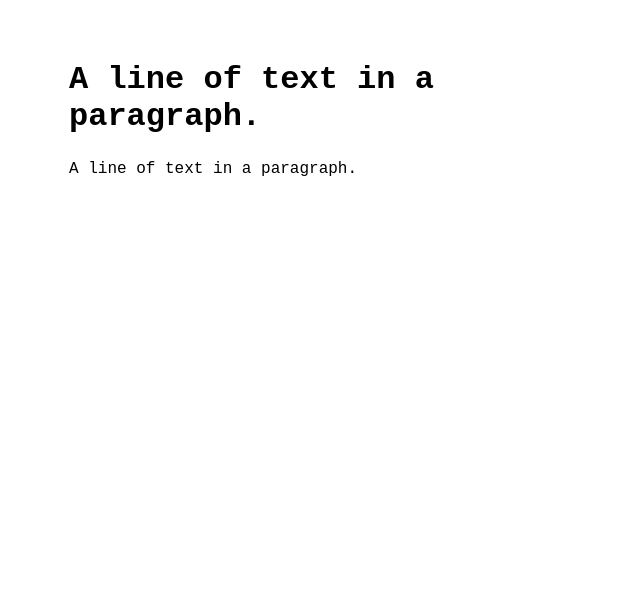
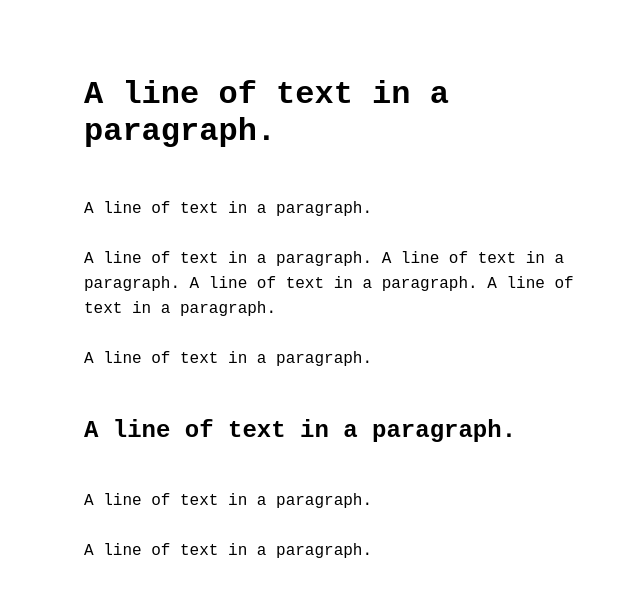
Before and after one commit to dsvgit/slatesbox, a React (Create React App) app: page / in a window 1280 px wide. Shown: the top 596 px of the page, without its empty margins (311-951 px from the left). Built offline with nearby package versions, Linux system fonts and the light colour scheme.

Commit message:
simple dnd support

```diff
--- a/package.json
+++ b/package.json
@@ -3,6 +3,9 @@
   "version": "0.1.0",
   "private": true,
   "dependencies": {
+    "@dnd-kit/core": "^5.0.1",
+    "@dnd-kit/sortable": "^6.0.0",
+    "@dnd-kit/utilities": "^3.1.0",
     "@testing-library/jest-dom": "^5.16.1",
     "@testing-library/react": "^12.1.2",
     "@testing-library/user-event": "^13.5.0",
@@ -10,8 +13,10 @@
     "@types/node": "^16.11.21",
     "@types/react": "^17.0.38",
     "@types/react-dom": "^17.0.11",
+    "classnames": "^2.3.1",
     "react": "^17.0.2",
     "react-dom": "^17.0.2",
+    "react-resize-detector": "^7.0.0",
     "react-scripts": "5.0.0",
     "slate": "^0.72.3",
     "slate-history": "^0.66.0",
--- a/src/App.tsx
+++ b/src/App.tsx
@@ -6,7 +6,13 @@ import {
   withReact,
   RenderElementProps,
   ReactEditor,
+  useSlate,
 } from "slate-react";
+import { closestCenter, DndContext } from "@dnd-kit/core";
+import {
+  verticalListSortingStrategy,
+  SortableContext,
+} from "@dnd-kit/sortable";
 
 import Paragraph from "plugins/paragraph/components/Paragraph";
 import { ParagraphElement } from "plugins/paragraph/types";
@@ -22,6 +28,7 @@ import {
 } from "plugins/heading/components/Heading";
 import Wrapper from "plugins/wrapper";
 import { ElementProps } from "plugins/types";
+import { arrayMove } from "utils";
 
 const renderElementContent = (props: ElementProps) => {
   if (isHeading1Element(props.element)) {
@@ -43,7 +50,31 @@ const renderElementContent = (props: ElementProps) => {
 const App = () => {
   const initialValue: Descendant[] = [
     {
-      type: "h3",
+      type: "h1",
+      children: [{ text: "A line of text in a paragraph." }],
+    },
+    {
+      type: "p",
+      children: [{ text: "A line of text in a paragraph." }],
+    },
+    {
+      type: "p",
+      children: [
+        {
+          text: "A line of text in a paragraph. A line of text in a paragraph. A line of text in a paragraph. A line of text in a paragraph.",
+        },
+      ],
+    },
+    {
+      type: "p",
+      children: [{ text: "A line of text in a paragraph." }],
+    },
+    {
+      type: "h2",
+      children: [{ text: "A line of text in a paragraph." }],
+    },
+    {
+      type: "p",
       children: [{ text: "A line of text in a paragraph." }],
     },
     {
@@ -54,6 +85,30 @@ const App = () => {
 
   const editor = useMemo(() => withReact(createEditor()), []);
   const [value, setValue] = useState<Descendant[]>(initialValue);
+
+  const reorderChildren = useCallback(
+    (from: number, to: number) => {
+      editor.children = arrayMove(editor.children, from, to);
+      setValue(editor.children);
+    },
+    [editor]
+  );
+
+  return (
+    <main className="app">
+      <Slate editor={editor} value={value} onChange={setValue}>
+        <SlateContent reorderChildren={reorderChildren} />
+      </Slate>
+    </main>
+  );
+};
+
+type SlateContentProps = {
+  reorderChildren: (from: number, to: number) => void;
+};
+
+const SlateContent = ({ reorderChildren }: SlateContentProps) => {
+  const editor = useSlate();
 
   const renderElement = useCallback(
     (props: RenderElementProps) => {
@@ -82,11 +137,27 @@ const App = () => {
   );
 
   return (
-    <main className="app">
-      <Slate editor={editor} value={value} onChange={setValue}>
+    <DndContext
+      collisionDetection={closestCenter}
+      onDragEnd={(result) => {
+        const { active, over } = result;
+
+        if (over) {
+          const activeIndex = Number(active.id);
+          const overIndex = Number(over.id);
+          if (activeIndex !== overIndex) {
+            reorderChildren(activeIndex, overIndex);
+          }
+        }
+      }}
+    >
+      <SortableContext
+        strategy={verticalListSortingStrategy}
+        items={editor.children.map((item, index) => index.toString())}
+      >
         <Editable className="editable" renderElement={renderElement} />
-      </Slate>
-    </main>
+      </SortableContext>
+    </DndContext>
   );
 };
 
--- a/src/index.css
+++ b/src/index.css
@@ -36,17 +36,29 @@ code {
 
 .wrapper {
   position: relative;
+  transform: translate3d(var(--translate-x, 0), var(--translate-y, 0), 0)
+    scaleX(var(--scale-x, 1)) scaleY(var(--scale-y, 1));
+  padding: 10px;
+  margin: 5px;
+  /*border: 1px solid lightslategrey;*/
+  background-color: white;
+  z-index: 0;
+}
+
+.wrapper.dragging {
+  z-index: 1;
+  background-color: rgba(255,255,255,0.3);
 }
 
 .handle {
   position: absolute;
-  top: calc(25% - 3px);
+  top: calc(50% - 10px);
   left: -26px;
   user-select: none;
   background: none;
   border: none;
   font-size: 18px;
-  cursor:grab;
+  cursor: grab;
   opacity: 0;
 }
 
--- a/src/plugins/heading/components/Heading.tsx
+++ b/src/plugins/heading/components/Heading.tsx
@@ -20,7 +20,7 @@ export const Heading2 = (
 ) => {
   const { children, attributes } = props;
 
-  return <h1 {...attributes}>{children}</h1>;
+  return <h2 {...attributes}>{children}</h2>;
 };
 
 export const Heading3 = (
@@ -28,5 +28,5 @@ export const Heading3 = (
 ) => {
   const { children, attributes } = props;
 
-  return <h1 {...attributes}>{children}</h1>;
+  return <h3 {...attributes}>{children}</h3>;
 };
--- a/src/plugins/wrapper/index.tsx
+++ b/src/plugins/wrapper/index.tsx
@@ -1,13 +1,54 @@
 import React from "react";
-import { RenderElementProps } from "slate-react";
+import { ReactEditor, RenderElementProps, useSlateStatic } from "slate-react";
+import { useSortable } from "@dnd-kit/sortable";
+import cn from "classnames";
 
 const Wrapper = (
   props: Omit<RenderElementProps, "children"> & { children: React.ReactNode }
 ) => {
-  const { attributes, children } = props;
+  const { attributes, children, element } = props;
+
+  const editor = useSlateStatic();
+  const path = ReactEditor.findPath(editor, element);
+  const index = path[0];
+  const id = String(index);
+
+  const {
+    attributes: sortableAttributes,
+    isDragging,
+    listeners,
+    setNodeRef,
+    transform,
+    transition,
+  } = useSortable({
+    id,
+  });
+
   return (
-    <div {...attributes} className="wrapper">
-      <button contentEditable={false} className="handle">
+    <div
+      {...attributes}
+      {...sortableAttributes}
+      ref={(ref) => {
+        attributes.ref.current = ref;
+        setNodeRef(ref);
+      }}
+      className={cn("wrapper", {
+        dragging: isDragging,
+      })}
+      style={
+        {
+          transition,
+          "--translate-x": transform
+            ? `${Math.round(transform.x)}px`
+            : undefined,
+          "--translate-y": transform
+            ? `${Math.round(transform.y)}px`
+            : undefined,
+          "--index": index,
+        } as React.CSSProperties
+      }
+    >
+      <button contentEditable={false} className="handle" {...listeners}>
         ⠿
       </button>
       {children}
--- /dev/null
+++ b/src/utils.ts
@@ -0,0 +1,13 @@
+/**
+ * Move an array item to a different position. Returns a new array with the item moved to the new position.
+ */
+export function arrayMove<T>(array: T[], from: number, to: number): T[] {
+  const newArray = array.slice();
+  newArray.splice(
+      to < 0 ? newArray.length + to : to,
+      0,
+      newArray.splice(from, 1)[0]
+  );
+
+  return newArray;
+}
```
Also changed, not shown: public/manifest.json, 1 other file (tests, documents, lock files or other folders).
